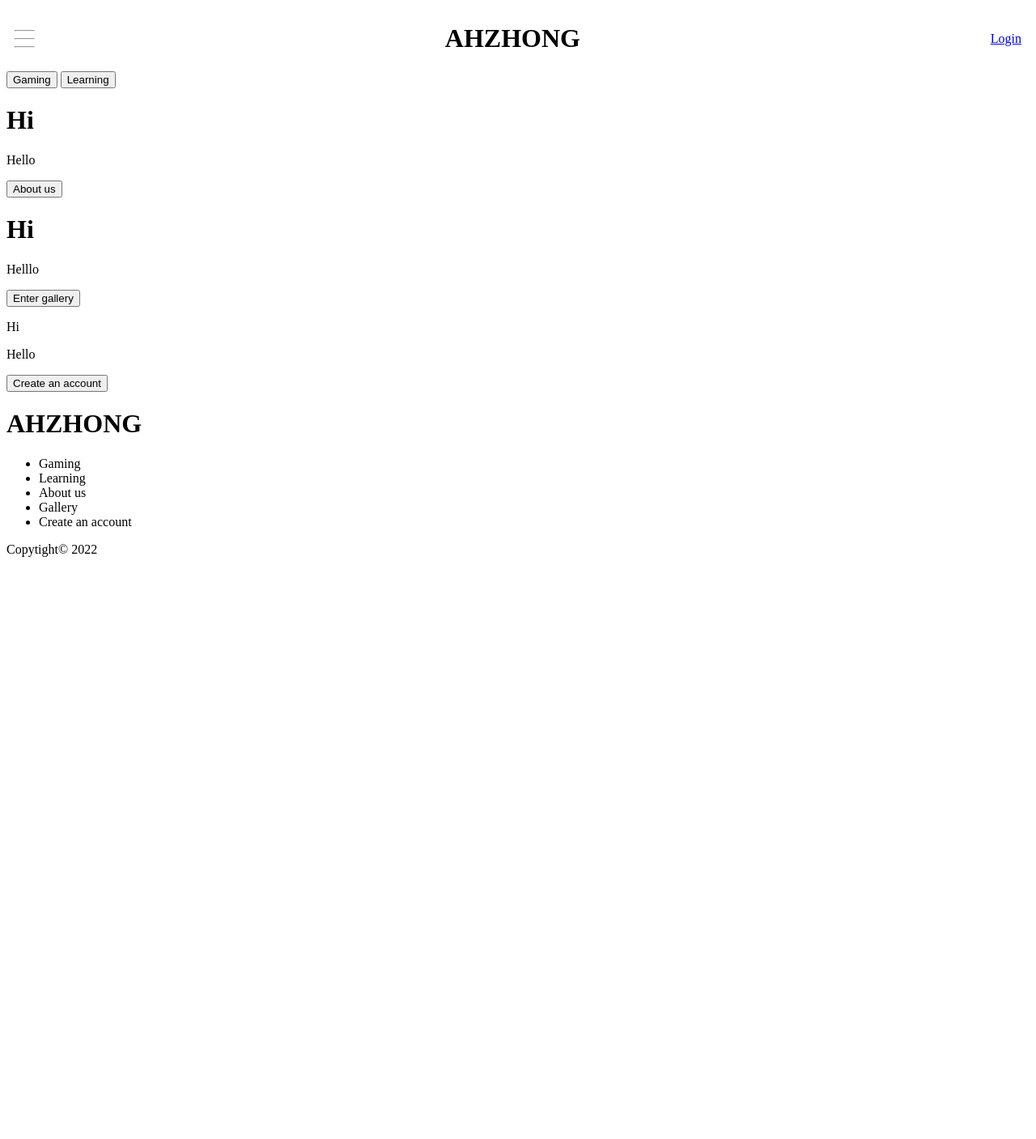
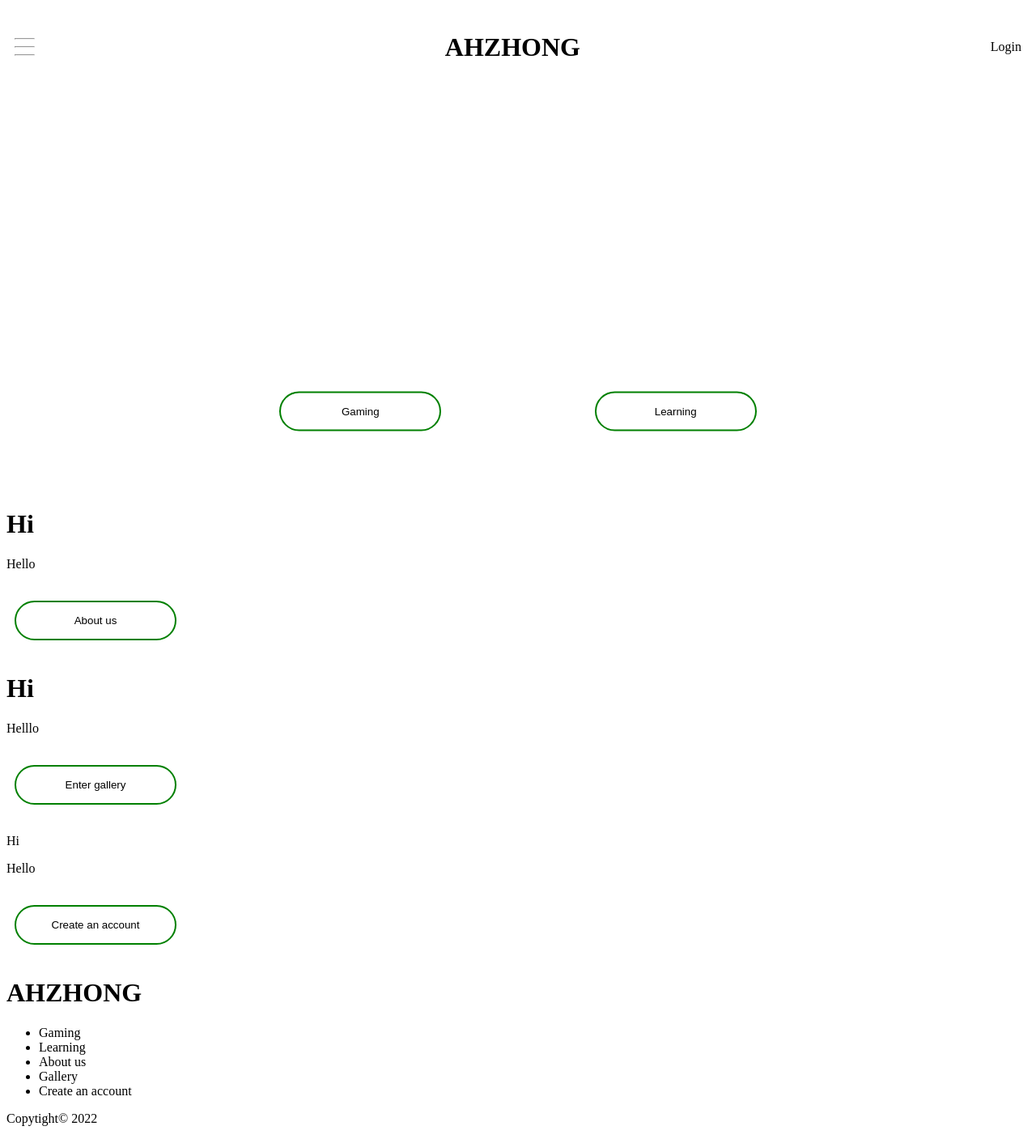
Before and after one commit to AHZHONG1/My-webpage-design, a PHP site: page / in a window 1280 px wide. Shown: the whole page at 81% size. Before the commit the page ends 688 px from the top, so only its background shows below. Run offline with PHP 8.4, Linux system fonts and the light colour scheme.

Commit message:
Update the style.css of the main

```diff
--- a/CSS/style.css
+++ b/CSS/style.css
@@ -7,6 +7,7 @@ body {}
 .header {
     display: flex;
     justify-content: space-between;
+    height: 100px;
 
 }
 
@@ -42,3 +43,56 @@ body {}
     text-align: center;
     font-size: 1rem;
 }
+
+a {
+    text-decoration: none;
+    color: black;
+}
+
+.main {
+    height: 500px;
+    position: relative;
+
+}
+
+#main_button {
+    position: absolute;
+    top: 80%;
+    left: 50%;
+    transform: translate(-50%, -50%);
+    width: 75%;
+    display: flex;
+    justify-content:space-evenly;
+}
+
+button {
+    width: 200px;
+    text-align: center;
+    border-radius: 25px;
+    border: 2px solid green;
+    margin: 20px 10px;
+    padding: 15px;
+    background: transparent;
+    position: relative;
+    overflow: hidden;
+}
+
+button span {
+    background: green;
+    height: 100%;
+    width: 0;
+    border-radius: 25px;
+    position: absolute;
+    left: 0;
+    bottom: 0;
+    z-index: -1;
+    transition: width 0.5s;
+}
+
+button:hover span {
+    width: 100%;
+}
+
+button:hover {
+    border: none;
+}
```
